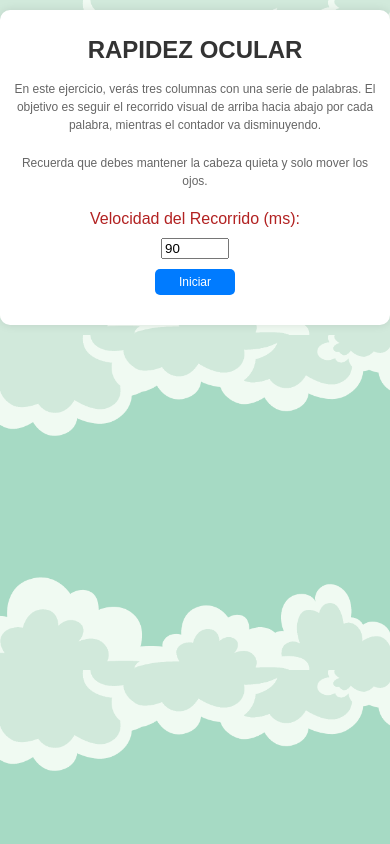
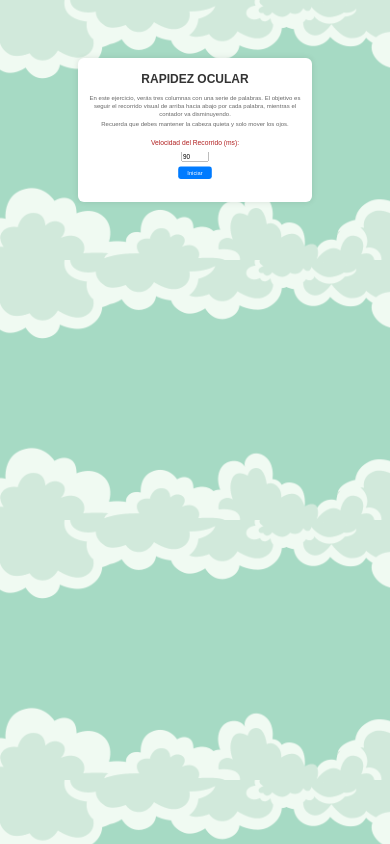
Before and after one commit to BreidysG/Ejercicio27LR, a plain HTML site: page index.html in a window 390 px wide. Drawn offline with Linux system fonts and the light colour scheme.

Commit message:
Se arregó el bug

```diff
--- a/index.html
+++ b/index.html
@@ -8,7 +8,7 @@
 </head>
 <body>
     <div class="container">
-        <h1>RAPIDEZ OCULAR</h1>
+        <h1 id="title">RAPIDEZ OCULAR</h1>
         <p class="instruction">En este ejercicio, verás tres columnas con una serie de palabras. El objetivo es seguir el recorrido visual de arriba hacia abajo por cada palabra, mientras el contador va disminuyendo.</p>
         <p class="instruction">Recuerda que debes mantener la cabeza quieta y solo mover los ojos.</p>
         <div id="containerInputButton" class="container-input-button">
--- a/script.js
+++ b/script.js
@@ -18,6 +18,7 @@ function startExercise() {
     // Ocultar botón de inicio
     document.getElementById('startButton').style.display = 'none';
     document.getElementById('containerInputButton').style.display = 'none';
+    document.getElementById("title").classList.add("hidden");
     columnshtml.classList.remove("hidden");
 
     columnshtml.style.display = "flex";
--- a/styles.css
+++ b/styles.css
@@ -40,7 +40,6 @@ h1 {
 
 p {
     color: #666;
-    margin-bottom: 20px;
     line-height: 1.5;
 }
 
@@ -71,7 +70,6 @@ button:hover {
 .column {
     width: 33.33%;
     border: 1px solid #ccc;
-    padding: 20px;
     margin: 10px;
     background-color: #f9f9f9;
 }
@@ -95,42 +93,57 @@ button:hover {
 
     button {
         padding: 8px 15px;
-        font-size: 12px;
+        font-size: 14px;
     }
 }
 
-/* Para dispositivos móviles */
+/* Media queries para dispositivos móviles */
 @media (max-width: 480px) {
+    body {
+        text-align: center;
+    }
+
     .container {
         max-width: 100%;
         padding: 10px;
         margin: 10px auto;
+        transform: scale(0.6); /* Hace más pequeña toda la sección */
     }
 
     h1 {
-        font-size: 24px;
+        font-size: 20px; /* Tamaño reducido para el título */
     }
 
     p {
-        font-size: 12px;
+        font-size: 10px; /* Tamaño reducido para los párrafos */
+        line-height: 1.3;
+        margin: 5px;
     }
 
     #timer {
-        font-size: 18px;
+        font-size: 16px; /* Tamaño reducido para el temporizador */
     }
 
     .column {
         width: 100%; /* Columnas ocupan todo el ancho en móviles */
-        padding: 0px;
-        margin: 0px;
+        margin: 5px auto; /* Centrado y espaciado */
+    }
+
+    .container-input-button {
+        transform: scale(0.8); /* Reducir todo el formulario */
+        margin-top: 10px;
+    }
+
+    .container-input-button label {
+        font-size: 14px;
     }
 
     .container-input-button input {
-        width: 60px;
+        width: 50px;
     }
 
     .container-input-button button {
-        width: 80px;
+        width: 70px;
         font-size: 12px;
     }
 
```
